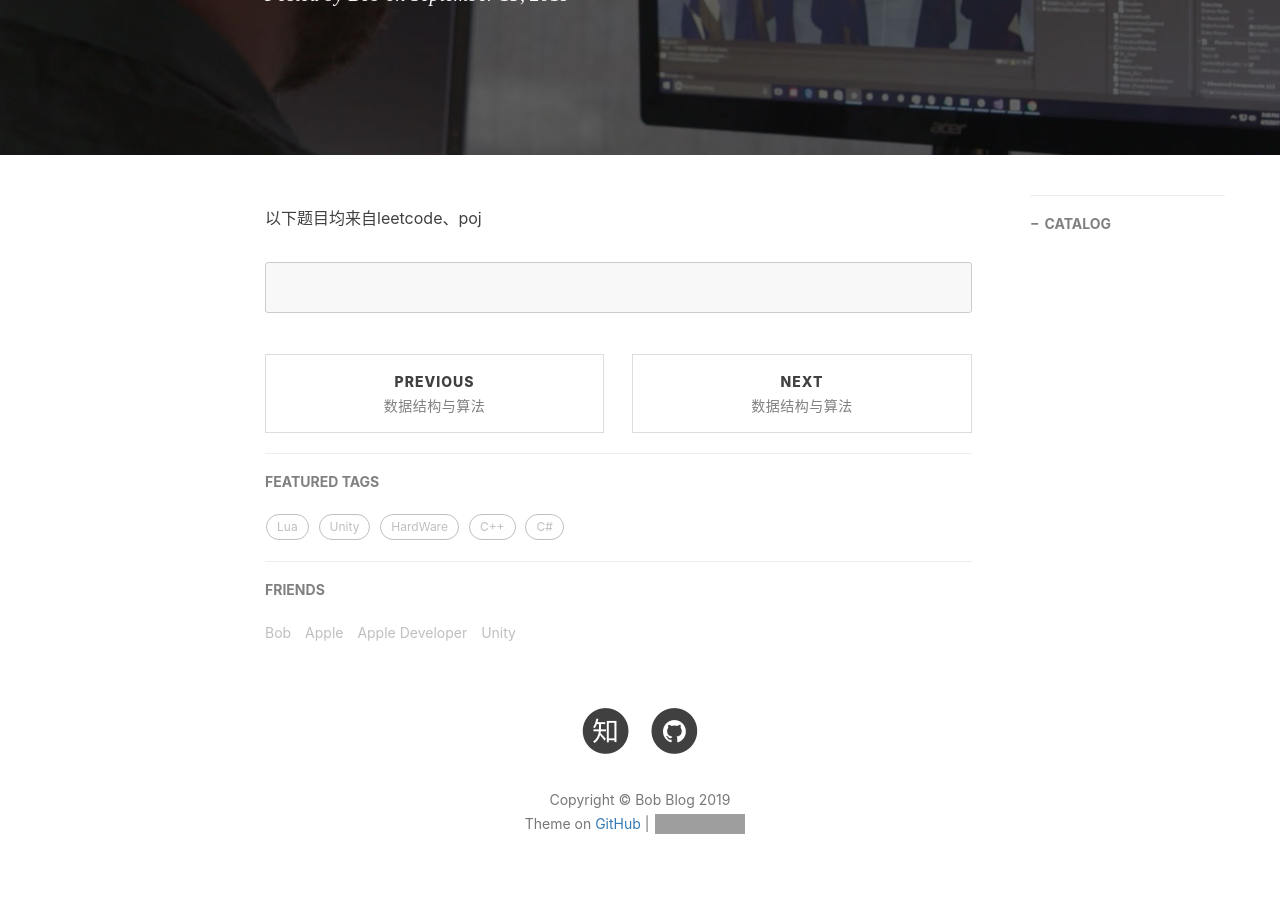
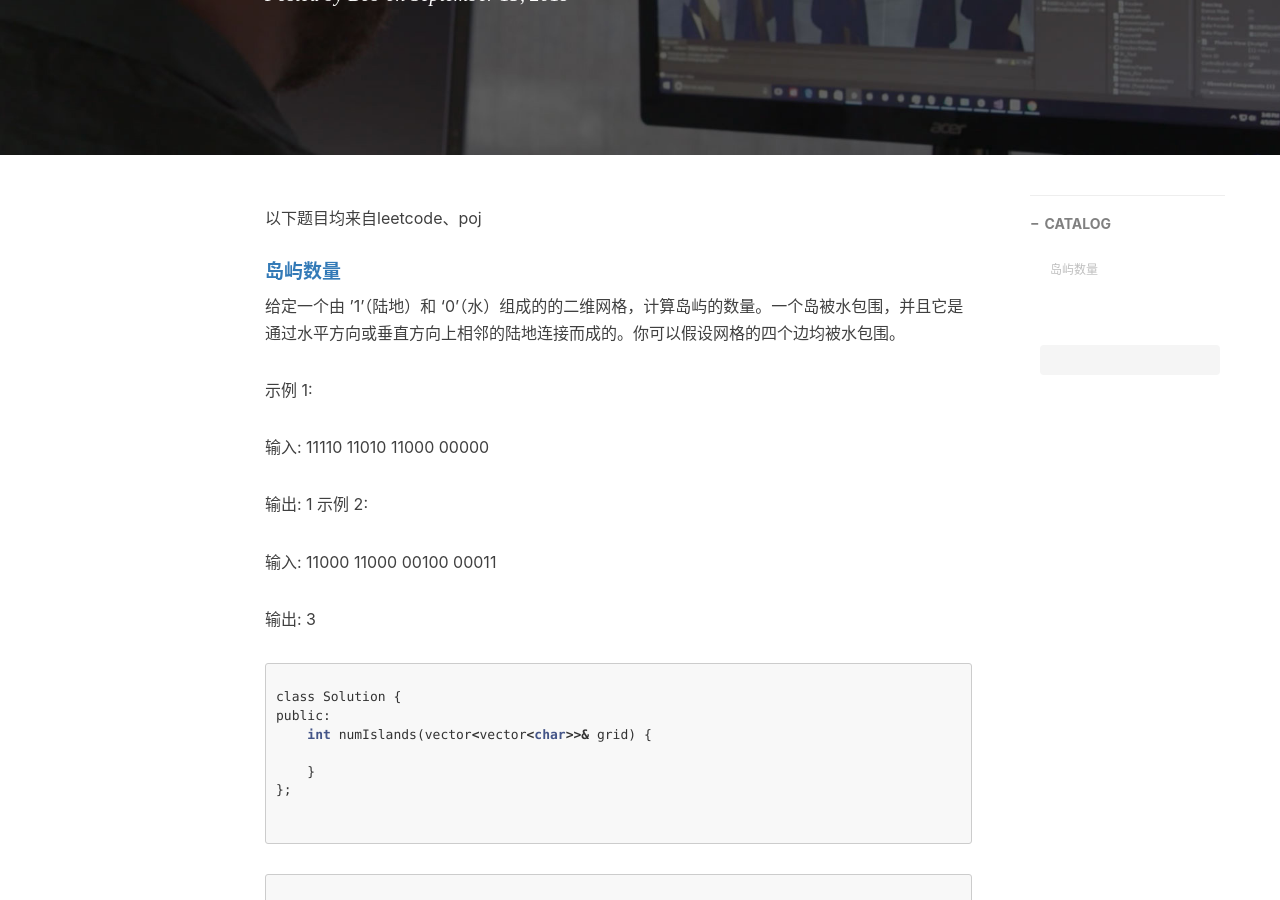
Before and after one commit to chenanbao/chenanbao.github.io, a Jekyll site: the page built from _posts/2019-09-15-数据结构与算法-搜索.md, in a window 1280 px wide and 900 px high, scrolled down 368 px. Built offline with Jekyll 4.4.1, drawn with Linux system fonts in a browser that asks for light colours; nearby versions of some CDN libraries; comment, search, counter and statistics services are not loaded; grey boxes are pictures that could not be loaded.

Commit message:
Update 2019-09-15-数据结构与算法-搜索.md

````diff
--- a/_posts/2019-09-15-数据结构与算法-搜索.md
+++ b/_posts/2019-09-15-数据结构与算法-搜索.md
@@ -12,9 +12,65 @@
 
 以下题目均来自leetcode、poj
 
+##### [岛屿数量](https://leetcode.com/problems/number-of-islands)
+
+给定一个由 '1'（陆地）和 '0'（水）组成的的二维网格，计算岛屿的数量。一个岛被水包围，并且它是通过水平方向或垂直方向上相邻的陆地连接而成的。你可以假设网格的四个边均被水包围。
+
+示例 1:
+
+输入:
+11110
+11010
+11000
+00000
+
+输出: 1
+示例 2:
+
+输入:
+11000
+11000
+00100
+00011
+
+输出: 3
+
+```c
+
+class Solution {
+public:
+    int numIslands(vector<vector<char>>& grid) {
+
+    }
+};
+
+
+```
+
 ##### []()
 
 ```c
 
 
 ```
+
+##### []()
+
+```c
+
+
+```
+
+##### []()
+
+```c
+
+
+```
+
+##### []()
+
+```c
+
+
+```
````
